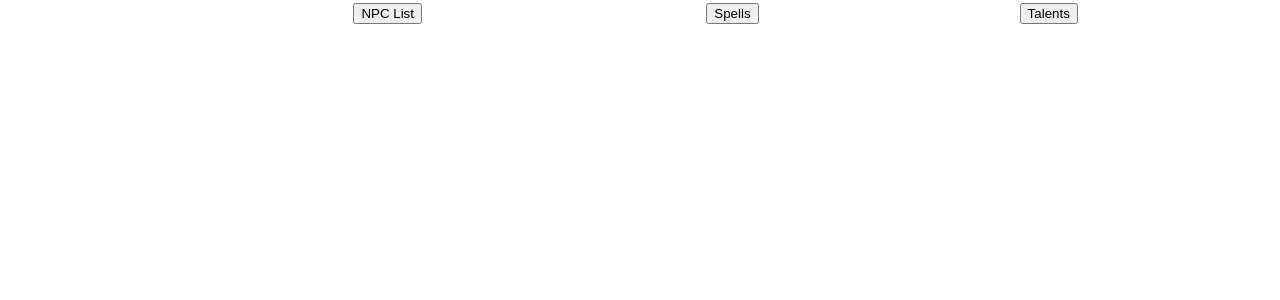
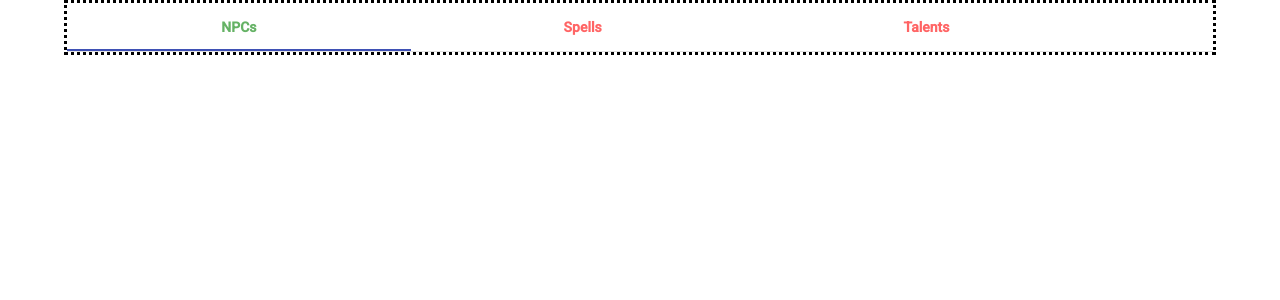
Before and after one commit to AFSchell/NPCProject, an Angular app: page / in a window 1280 px wide. Shown: the top 300 px of the page. Built offline with nearby package versions, Linux system fonts and the light colour scheme.

Commit message:
Implement tabs

```diff
--- a/src/app/app.component.css
+++ b/src/app/app.component.css
@@ -18,3 +18,37 @@
 .tblCell {
 	text-align: center;
 }
+
+.tabDiv {
+	margin-left: 5%;
+	margin-right: 5%;
+	border-style: dotted;
+}
+/* Styles for tab labels */
+.mat-tab-label {
+    min-width: 25px !important;
+    padding: 5px;
+    background-color: transparent;
+    color: red;
+    font-weight: 700;
+	width: 30%;
+}
+
+/* Styles for the active tab label */
+.mat-tab-label.mat-tab-label-active {
+    min-width: 25px !important;
+    padding: 5px;
+    background-color: transparent;
+    color: green;
+    font-weight: 700;
+	width: 30%;
+}
+
+/* Styles for the ink bar */
+.mat-ink-bar {
+    background-color: green;
+}
+
+p {
+  font-family: Lato;
+}
--- a/src/app/app.component.html
+++ b/src/app/app.component.html
@@ -1,4 +1,24 @@
-<table class="tblHeading">
+<div class="tabDiv">
+<mat-tab-group (selectedTabChange)="showAlert($event)">
+  <mat-tab label="NPCs"></mat-tab>
+  <mat-tab label="Spells" ></mat-tab>
+  <mat-tab label="Talents"></mat-tab>
+</mat-tab-group>
+</div>
+
+<br/>
+
+
+<div>
+	<app-head></app-head>
+	<app-body></app-body>
+</div>
+
+<router-outlet></router-outlet>
+
+<!--
+
+	<table class="tblHeading">
 	<td class="tblCell">
 		<button mat-icon-button (click)="showOnClick('NPCList')">
 			<span>NPC List</span>
@@ -42,9 +62,4 @@
 	</td>
 </table>
 
-<div>
-	<app-head></app-head>
-	<app-body></app-body>
-</div>
-
-<router-outlet></router-outlet>
+-->
--- a/src/app/app.component.ts
+++ b/src/app/app.component.ts
@@ -1,11 +1,13 @@
-import { Component, OnInit } from '@angular/core';
+import { Component, OnInit, ViewEncapsulation } from '@angular/core';
 import { Router } from '@angular/router';
 
 @Component({
   selector: 'app-root',
   templateUrl: './app.component.html',
-  styleUrls: ['./app.component.css']
+  styleUrls: ['./app.component.css'],
+  encapsulation: ViewEncapsulation.None
 })
+
 export class AppComponent implements OnInit {
 
   title = 'NPCDisplayProject';
@@ -14,21 +16,26 @@ export class AppComponent implements OnInit {
 
   ngOnInit(): void { }
 
+
+ showAlert(event: any): void {
+// 	alert('Here you go ' + event.tab.textLabel);
+   this.showOnClick( event.tab.textLabel );
+}
  showOnClick(page: string): void {
     let link: string;
-    if (page === 'NPCList') {
+    if (page === 'NPCs') {
       link = 'npcs';
     }
     if (page === 'SpellList') {
       link = 'spells/list';
     }
-    if (page === 'SpellEdit') {
+    if (page === 'Spells') {
       link = 'spells/edit';
     }
     if (page === 'TalentList') {
       link = 'talents/list';
     }
-    if (page === 'TalentEdit') {
+    if (page === 'Talents') {
       link = 'talents/edit';
     }
 
--- a/src/app/app.module.ts
+++ b/src/app/app.module.ts
@@ -9,8 +9,79 @@ import { NpcnamesComponent } from './npcnames/npcnames.component';
 import { NpcserviceService } from './services/npcservice.service';
 import { BrowserAnimationsModule } from '@angular/platform-browser/animations';
 
-import {MatMenuModule} from '@angular/material/menu';
+import { CommonModule } from '@angular/common';
+import { OverlayModule } from '@angular/cdk/overlay';
+import { CdkTreeModule } from '@angular/cdk/tree';
+import { PortalModule } from '@angular/cdk/portal';
+import { MatAutocompleteModule } from '@angular/material/autocomplete';
+import { MatButtonModule } from '@angular/material/button';
+import { MatButtonToggleModule } from '@angular/material/button-toggle';
+import { MatCardModule } from '@angular/material/card';
+import { MatCheckboxModule } from '@angular/material/checkbox';
+import { MatChipsModule } from '@angular/material/chips';
+import { MatRippleModule } from '@angular/material/core';
+import { MatDividerModule } from '@angular/material/divider';
+import { MatExpansionModule } from '@angular/material/expansion';
+import { MatFormFieldModule } from '@angular/material/form-field';
+import { MatIconModule } from '@angular/material/icon';
+import { MatInputModule } from '@angular/material/input';
+import { MatListModule } from '@angular/material/list';
+import { MatMenuModule } from '@angular/material/menu';
+import { MatPaginatorModule } from '@angular/material/paginator';
+import { MatProgressSpinnerModule } from '@angular/material/progress-spinner';
+import { MatSelectModule } from '@angular/material/select';
+import { MatSidenavModule } from '@angular/material/sidenav';
+import { MatSnackBarModule } from '@angular/material/snack-bar';
+import { MatSortModule } from '@angular/material/sort';
+import { MatTableModule } from '@angular/material/table';
+import { MatTabsModule } from '@angular/material/tabs';
+import { MatToolbarModule } from '@angular/material/toolbar';
+import { MatTreeModule } from '@angular/material/tree';
+import { MatBadgeModule } from '@angular/material/badge';
+import { MatGridListModule } from '@angular/material/grid-list';
+import { MatRadioModule } from '@angular/material/radio';
+import { MatDatepickerModule } from '@angular/material/datepicker';
+import { MatTooltipModule } from '@angular/material/tooltip';
 
+
+const materialModules = [
+  CdkTreeModule,
+  MatAutocompleteModule,
+  MatButtonModule,
+  MatCardModule,
+  MatCheckboxModule,
+  MatChipsModule,
+  MatDividerModule,
+  MatExpansionModule,
+  MatIconModule,
+  MatInputModule,
+  MatListModule,
+  MatMenuModule,
+  MatProgressSpinnerModule,
+  MatPaginatorModule,
+  MatRippleModule,
+  MatSelectModule,
+  MatSidenavModule,
+  MatSnackBarModule,
+  MatSortModule,
+  MatTableModule,
+  MatTabsModule,
+  MatToolbarModule,
+  MatFormFieldModule,
+  MatButtonToggleModule,
+  MatTreeModule,
+  OverlayModule,
+  PortalModule,
+  MatBadgeModule,
+  MatGridListModule,
+  MatRadioModule,
+  MatDatepickerModule,
+  MatTooltipModule
+];
+
+
+
+export class AngularMaterialModule { }
 import { SpellsComponent } from './spells/spells.component';
 import { TalentsComponent } from './talents/talents.component';
 import { TalenteditComponent } from './talents/talentedit/talentedit.component';
@@ -45,10 +116,11 @@ const appRoutes: Routes = [
   ],
   imports: [
     BrowserModule,
+	CommonModule,
     HttpClientModule,
     FormsModule,
     BrowserAnimationsModule,
-    MatMenuModule,
+	...materialModules,
     RouterModule.forRoot(
       appRoutes,
       { enableTracing: true } // <-- debugging purposes only
--- a/src/styles.css
+++ b/src/styles.css
@@ -1,4 +1,5 @@
 /* You can add global styles to this file, and also import other style files */
+@import '~@angular/material/prebuilt-themes/indigo-pink.css';
 
 html, body { height: 100%; }
 body { margin: 0; font-family: Roboto, "Helvetica Neue", sans-serif; }
```
